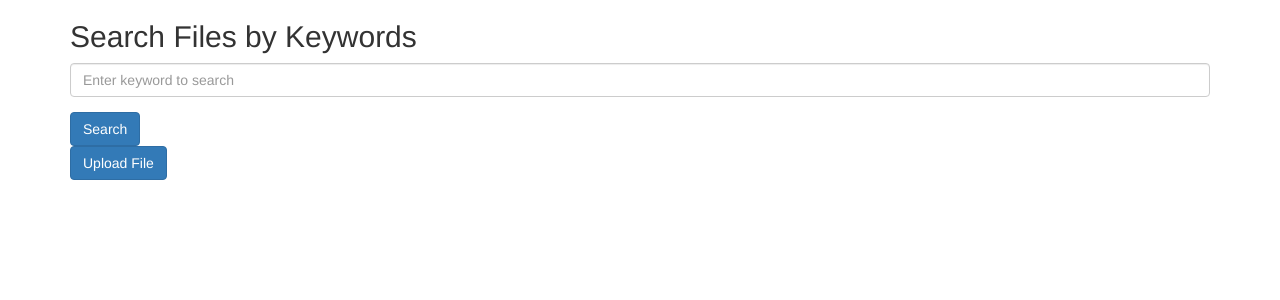
After one commit to Srivardhan00/Keyword-Extractor, a Flask app: page /search in a window 1280 px wide. The commit adds this page. Shown: the top 300 px of the page. Run offline with Flask 3, Linux system fonts and the light colour scheme; parts of the project's set-up code (start-up, migrations or seed data) failed here and were passed over; some libraries are stand-ins or nearby versions.

Commit message:
Add search functionality and multiple file upload form in the web interface

```diff
--- a/app.py
+++ b/app.py
@@ -1,4 +1,4 @@
-from flask import Flask, request, render_template, redirect, url_for
+from flask import Flask, request, render_template, redirect, url_for, jsonify
 import re
 import nltk
 from nltk.corpus import stopwords
@@ -8,6 +8,7 @@ import os
 from PyPDF2 import PdfReader
 import docx
 from nltk.stem import WordNetLemmatizer
+from collections import defaultdict
 
 app = Flask(__name__)
 app.config['UPLOAD_FOLDER'] = 'uploads'
@@ -20,6 +21,9 @@ nltk.download('wordnet')
 
 # Load stopwords
 stopwords_set = set(stopwords.words('english'))
+
+# Global dictionary to store extracted keywords for each file
+file_keywords = {}
 
 def allowed_file(filename):
     return '.' in filename and filename.rsplit('.', 1)[1].lower() in app.config['ALLOWED_EXTENSIONS']
@@ -36,31 +40,24 @@ def preprocess_text(text):
 
 def get_keywords(docs, topN):
     combined_text = " ".join(docs)
-    # Fit CountVectorizer on the entire corpus
     cv = CountVectorizer(max_df=1, min_df=0.2, max_features=5000, ngram_range=(1, 1))
     word_count_vector = cv.fit_transform([combined_text])
 
-    # Fit TF-IDF transformer on the word count vector of the entire corpus
     tf_transformer = TfidfTransformer(smooth_idf=True, use_idf=True)
     tf_transformer = tf_transformer.fit(word_count_vector)
 
-    # Extract feature names (i.e., words)
     tf_idf_vector = tf_transformer.transform(word_count_vector)
     feature_names = cv.get_feature_names_out()
 
     tf_idf_vector = tf_idf_vector.tocoo()  # Sparse COO format
 
-
-    # Sort tuples based on TF-IDF score (highest to lowest)
     word_scores = [(feature_names[idx], score) for idx, score in zip(tf_idf_vector.col, tf_idf_vector.data)]
     sorted_items = sorted(word_scores, key=lambda x: x[1], reverse=True)
 
-
-    # Prepare the result as a dictionary {word: score}
     result = {}
-    for i in range(topN):
+    for i in range(min(topN, len(sorted_items))):
         word, score = sorted_items[i]
-        result[word] = round(score, 3)  # Round to 3 decimal places
+        result[word] = round(score, 3)
 
     return result
 
@@ -74,56 +71,86 @@ def extract_text_from_pdf(pdf_path):
 
 def extract_text_from_docx(docx_path):
     doc = docx.Document(docx_path)
-    full_text = []
-    for para in doc.paragraphs:
-        full_text.append(para.text)
+    full_text = [para.text for para in doc.paragraphs]
     return '\n'.join(full_text)
+
+def find_related_files():
+    """Find related files based on keyword similarity."""
+    related_files = defaultdict(set)
+
+    # Compare keywords between files
+    for file1, keywords1 in file_keywords.items():
+        for file2, keywords2 in file_keywords.items():
+            if file1 != file2:
+                common_keywords = set(keywords1) & set(keywords2)
+                if common_keywords:
+                    related_files[file1].add(file2)
+
+    return related_files
 
 @app.route('/')
 def index():
     return render_template('index.html')
 
-
 @app.route('/process', methods=['POST'])
 def process_text():
+    print("Received Request")
+
     text = request.form.get('text')
+    files = request.files.getlist('files')  # Get multiple files
 
-    file = request.files.get('file')
-    if file and allowed_file(file.filename):
-        filename = secure_filename(file.filename)
-        file_path = os.path.join(app.config['UPLOAD_FOLDER'], filename)
-        file.save(file_path)
+    all_keywords = {}  # Store keywords from all files
 
-        # Extract text based on file type
-        if filename.endswith('.pdf'):
-            text = extract_text_from_pdf(file_path)
-        elif filename.endswith('.docx'):
-            text = extract_text_from_docx(file_path)
+    # Process uploaded files
+    for file in files:
+        if file and allowed_file(file.filename):
+            filename = secure_filename(file.filename)
+            file_path = os.path.join(app.config['UPLOAD_FOLDER'], filename)
+            file.save(file_path)
 
-    if not text:
+            # Extract text from files
+            if filename.endswith('.pdf'):
+                file_text = extract_text_from_pdf(file_path)
+            elif filename.endswith('.docx'):
+                file_text = extract_text_from_docx(file_path)
+            else:
+                file_text = ""
+
+            if file_text:
+                text += " " + file_text  # Append file text to input text
+
+            # Process each file separately
+            text_list = file_text.split('.')
+            docs = [preprocess_text(sentence) for sentence in text_list if sentence]
+
+            # Extract keywords for this file
+            num_keywords = int(request.form.get('keyword_count', 10))
+            keywords = get_keywords(docs, num_keywords)
+
+            all_keywords[filename] = list(keywords.keys())  # Store keywords
+
+    # If no text is available, redirect
+    if not text.strip():
         return redirect(url_for('index'))
 
-    # Get the number of keywords from the form
-    num_keywords = request.form.get('keyword_count', 10)  # Default to 10 if not provided
-    try:
-        num_keywords = int(num_keywords)
-    except ValueError:
-        num_keywords = 10  # Fallback to 10 if conversion fails
+    # Store keywords globally
+    global file_keywords
+    file_keywords.update(all_keywords)
 
-    # Split text into smaller documents
-    text_list = text.split('.')
-    n = len(text_list)
-    docs=[]
-    for i in range(n):
-        curr_text = preprocess_text(text_list[i])
-        if curr_text:
-            docs.append(curr_text)
+    # Find related files
+    related_files = find_related_files()
 
-    # Get keywords for the first document as an example
-    keywords = get_keywords(docs, num_keywords)
+    return render_template('keywords.html', keywords=all_keywords, related_files=related_files)
 
-    return render_template('keywords.html', keywords=keywords.keys())
+@app.route('/search', methods=['GET'])
+def search():
+    """Search for files based on user-inputted keywords."""
+    query = request.args.get('q', '').lower()
+    if not query:
+        return render_template('search.html', results={})
 
+    matching_files = {file: keywords for file, keywords in file_keywords.items() if query in keywords}
+    return render_template('search.html', results=matching_files)
 
 if __name__ == '__main__':
     if not os.path.exists(app.config['UPLOAD_FOLDER']):
--- /dev/null
+++ b/templates/search.html
@@ -0,0 +1,43 @@
+<!DOCTYPE html>
+<html>
+  <head>
+    <title>Search Files</title>
+    <link
+      rel="stylesheet"
+      href="https://maxcdn.bootstrapcdn.com/bootstrap/3.3.7/css/bootstrap.min.css"
+    />
+  </head>
+  <body>
+    <div class="container">
+      <h2>Search Files by Keywords</h2>
+      <form method="GET" action="{{ url_for('search') }}">
+        <div class="form-group">
+          <input
+            type="text"
+            name="q"
+            class="form-control"
+            placeholder="Enter keyword to search"
+          />
+        </div>
+        <button type="submit" class="btn btn-primary">Search</button>
+      </form>
+
+      {% if results %}
+      <h3>Matching Files</h3>
+      <ul class="list-group">
+        {% for file, keywords in results.items() %}
+        <li class="list-group-item">
+          <strong>{{ file }}</strong> (Keywords: {{ keywords | join(', ') }})
+        </li>
+        {% endfor %}
+      </ul>
+      {% elif request.args.get('q') %}
+      <p>
+        No files found for keyword: <strong>{{ request.args.get('q') }}</strong>
+      </p>
+      {% endif %}
+
+      <a href="{{ url_for('index') }}" class="btn btn-primary">Upload File</a>
+    </div>
+  </body>
+</html>
```
Also changed, not shown: templates/index.html (+33 -66 lines), templates/keywords.html (+31 -5 lines).
